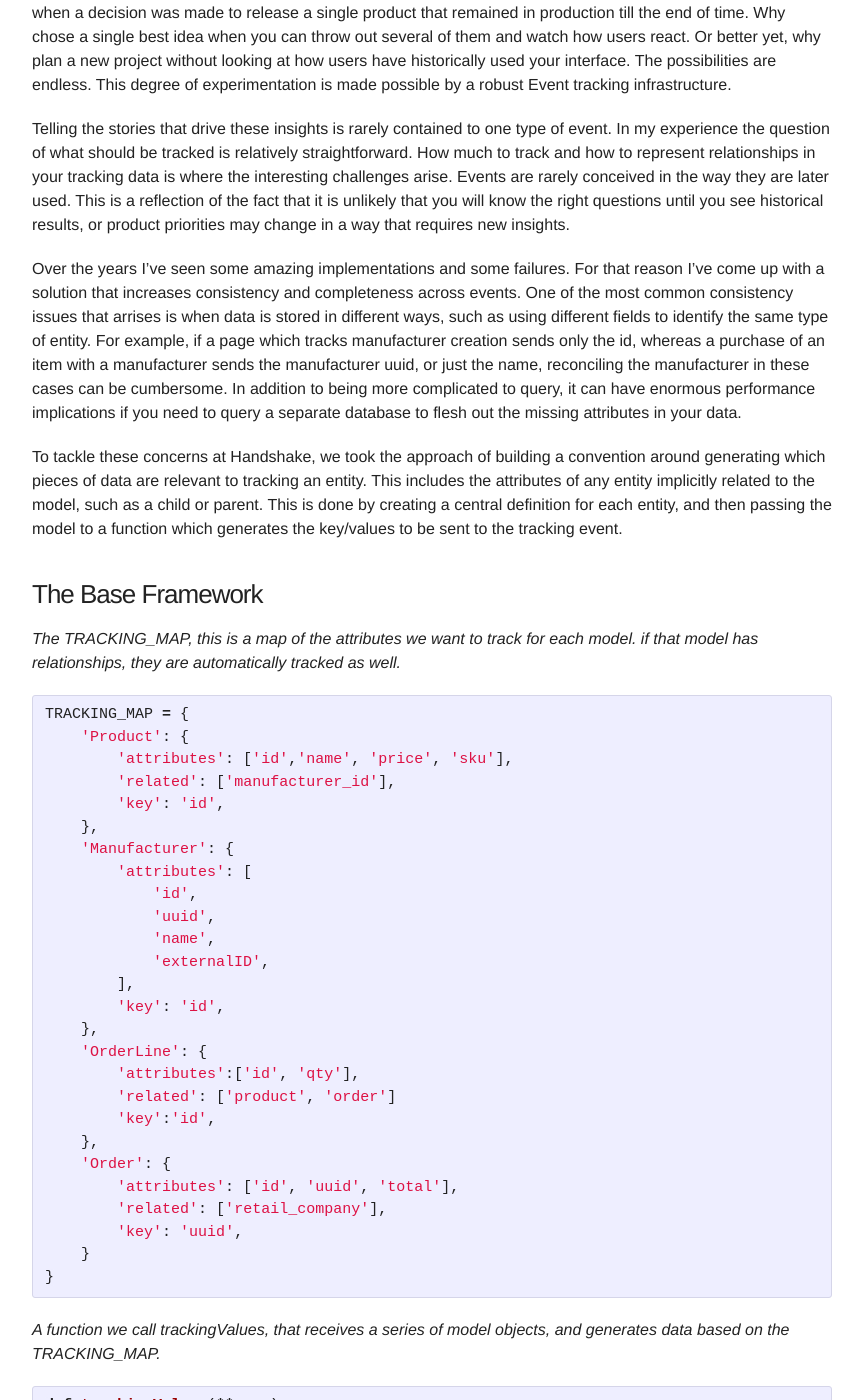
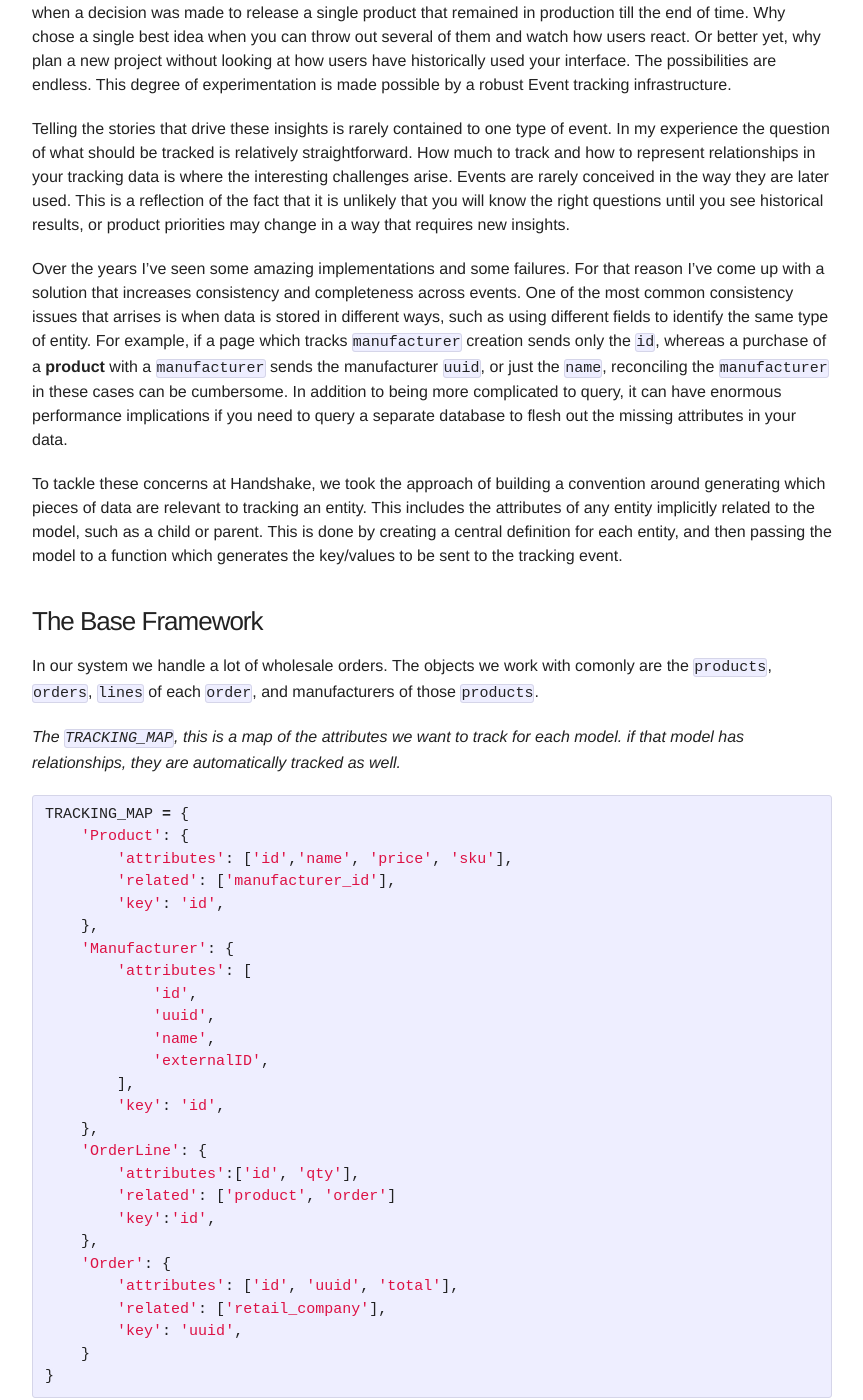
Before and after one commit to handshake/handshake.github.io, a Jekyll site: the page built from _posts/2015-07-22-tracking-values.md, in a window 1280 px wide and 1400 px high, scrolled down 418 px. Shown: the whole window, without its empty margins (208-1071 px from the left). Built offline with Jekyll 4.4.1, drawn with Linux system fonts in a browser that asks for light colours; comment, search, counter and statistics services are not loaded; some of the changed text lies outside the part shown.

Commit message:
[tracking-values] adding highlihgting and sentence introducing the models
Signed-off-by: firecrow <firecrow.silvernight@handshake.com>

```diff
--- a/_posts/2015-07-22-tracking-values.md
+++ b/_posts/2015-07-22-tracking-values.md
@@ -31,9 +31,9 @@ that reason I've come up with a solution that increases consistency and
 completeness across events. One of the most common consistency issues that
 arrises is when data is stored in different ways, such as using different
 fields to identify the same type of entity. For example, if a page which tracks
-manufacturer creation sends only the id, whereas a purchase of an item with a
-manufacturer sends the manufacturer uuid, or just the name, reconciling the
-manufacturer in these cases can be cumbersome. In addition to being more
+`manufacturer` creation sends only the `id`, whereas a purchase of a **product** with a
+`manufacturer` sends the manufacturer `uuid`, or just the `name`, reconciling the
+`manufacturer` in these cases can be cumbersome. In addition to being more
 complicated to query, it can have enormous performance implications if you
 need to query a separate database to flesh out the missing attributes in your
 data.
@@ -47,7 +47,11 @@ generates the key/values to be sent to the tracking event.
 
 ### The Base Framework
 
-*The TRACKING_MAP, this is a map of the attributes we want to track for each
+In our system we handle a lot of wholesale orders. The objects we work with
+comonly are the `products`, `orders`, `lines` of each `order`, and
+manufacturers of those `products`.
+
+*The `TRACKING_MAP`, this is a map of the attributes we want to track for each
 model. if that model has relationships, they are
 automatically tracked as well.*
 
@@ -80,8 +84,8 @@ TRACKING_MAP = {
 }
 {% endhighlight %}
 
-*A function we call trackingValues, that receives a series of model objects,
-and generates data based on the TRACKING_MAP.*
+*A function we call `trackingValues`, that receives a series of model objects,
+and generates data based on the `TRACKING_MAP`.*
 
 {% highlight python %}
 def trackingValues(**args):
@@ -137,10 +141,10 @@ data = {
 }
 {% endhighlight %}
 
-Notice that the models related to the orderLine are included here. One thing to
+Notice that the models related to the `orderline` are included here. One thing to
 keep in mind is that in this function, the order total is representative of an
 order with several order lines, beyond just the duck tape. It's tempting in
-situations like this to say that the order details should not be in the event,
+situations like this to say that the `order` details should not be in the event,
 but that breaks the simplicity of having this data automated. And when it comes
 to event tracking, extra data is far better than not enough.
 
@@ -160,7 +164,7 @@ robust consistent implementation with only a few lines of code.
 Form here we can extend the framework to include one to many relationships, or
 metadata for the state of each entity. It will be trivial to extend this methodology to
 include additional arguments to the function, or add lambda functions to the
-TRACKING_MAP. We have can add values to the data object directly, in the above
+`TRACKING_MAP`. We have can add values to the data object directly, in the above
 case the 'action' value, if we could also add custom values to the entities
 themselves we could further customized our platform for targeted user events.
 
```
Also changed, not shown: other parts of _posts/2015-07-22-tracking-values.md (+3 -3 lines).
